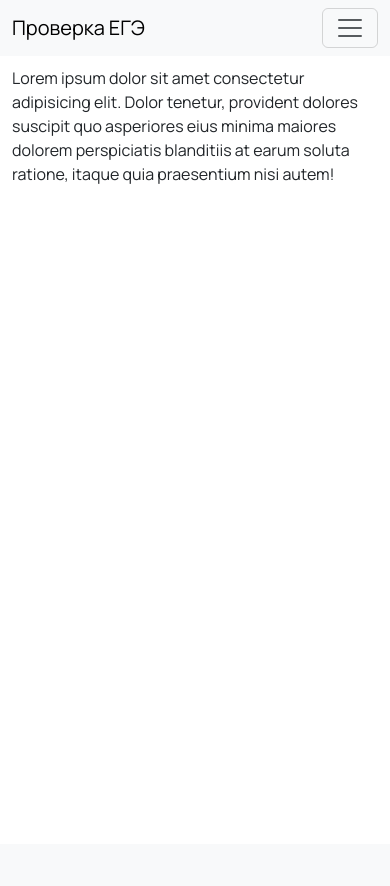
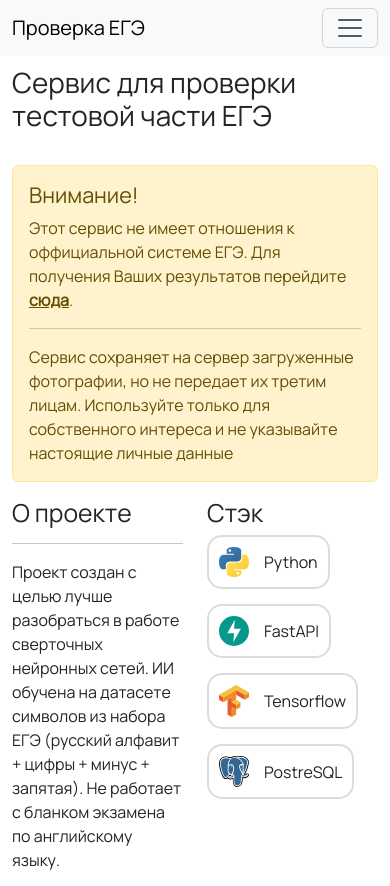
Before and after one commit to ramz1t/EGE_check, a FastAPI app: page / in a window 390 px wide. Shown: the top 886 px of the page. Before the commit the page ends 184 px from the top, so only its background shows below. Run offline with FastAPI, Linux system fonts and the light colour scheme.

Commit message:
done main page

```diff
--- a/ai.py
+++ b/ai.py
@@ -158,7 +158,7 @@ def img_to_str(model: Any, image_file: str, type: str):
 
 
 if __name__ == "__main__":
-    type = 'l'
+    type = 'n'
     # model = ege_model_3(type)
     # emnist_train(model, type)
     # model.save(f'keras_models/{type}_ege_model3.h5')
--- a/server.py
+++ b/server.py
@@ -1,4 +1,4 @@
-from fastapi import FastAPI, UploadFile, File
+from fastapi import FastAPI, UploadFile, File, Form
 from uvicorn import run
 from fastapi.staticfiles import StaticFiles
 from fastapi.requests import Request
@@ -28,5 +28,15 @@ def submit_list(request: Request, files: List[UploadFile] = File(...)):
     return templates.TemplateResponse('submit.html', {'request': request, 'message': f'{len(files)} файл(ов) успешно сохранены'})
 
 
+@app.get('/check')
+def check_page(request: Request):
+    return templates.TemplateResponse('check.html', {'request': request})
+
+
+@app.post('/check')
+def get_result(request: Request, number: str = Form(...)):
+    return templates.TemplateResponse('check.html', {'request': request, 'number': number})
+
+
 if __name__ == '__main__':
     run('server:app', port=5000, reload=True)
--- a/site/static/script.js
+++ b/site/static/script.js
@@ -58,3 +58,12 @@ function updateImageDisplay() {
         }
     }
 }
+
+const loadAge = () => {
+    var dob = new Date("06/25/2005")
+    var month_diff = Date.now() - dob.getTime()
+    var age_dt = new Date(month_diff)
+    var year = age_dt.getUTCFullYear()
+    var age = Math.abs(year - 1970)
+    document.getElementById('age').innerText = age
+}
--- a/site/static/style.css
+++ b/site/static/style.css
@@ -8,6 +8,8 @@ nav {
 
 .form_image {
     width: 200px;
+    border: 1px solid black;
+    border-radius: 0.375rem;
 }
 
 .form {
@@ -16,8 +18,54 @@ nav {
     gap: 1rem;
 }
 
+.form button {
+    width: fit-content;
+}
+
+.result_field {
+    width: 300px;
+    border-radius: 10px;
+}
+
+.result_number_field {
+    padding-top: 1rem;
+    display: flex;
+    align-items: center;
+    gap: 10px;
+}
+
 .form_list {
     display: flex;
     gap: 1rem;
     flex-wrap: wrap;
 }
+
+.stack-card img {
+    width: 30px;
+}
+
+.stack-card p {
+    margin: 0;
+}
+
+.stack-card {
+    display: flex;
+    gap: 15px;
+    align-items: center;
+    padding: 10px;
+    border: 2px solid gainsboro;
+    width: fit-content;
+    border-radius: 15px;
+}
+
+.stack-list {
+    gap: 15px;
+    display: flex;
+    flex-direction: column;
+}
+
+.card-body {
+    display: flex;
+    flex-direction: column;
+    gap: 30px;
+}
--- a/site/templates/index.html
+++ b/site/templates/index.html
@@ -6,12 +6,77 @@
     <title>Проверка ЕГЭ</title>
 </head>
 
-<body>
+<body onload="loadAge()">
     {% include 'navbar.html' %}
     <div class="container">
-        <p>Lorem ipsum dolor sit amet consectetur adipisicing elit. Dolor tenetur, provident dolores suscipit quo
-            asperiores eius minima maiores dolorem perspiciatis blanditiis at earum soluta ratione, itaque quia
-            praesentium nisi autem!</p>
+        <h1>Сервис для проверки тестовой части ЕГЭ</h1>
+        <br>
+        <div class="alert alert-warning" role="alert">
+            <h4 class="alert-heading">Внимание!</h4>
+            <p>Этот сервис не имеет отношения к оффициальной системе ЕГЭ. Для получения Ваших результатов
+                перейдите <a href="https://www.mos.ru/pgu/ru/services/procedure/0/0/7700000010000186756/"
+                    class="alert-link" target="_blank">сюда</a>.
+            </p>
+            <hr>
+            <p class="mb-0">Сервис сохраняет на сервер загруженные фотографии, но не передает их третим лицам.
+                Используйте только для собственного интереса и не указывайте настоящие личные данные
+            </p>
+        </div>
+        <div class="row">
+            <div class="col">
+                <h2>О проекте</h2>
+                <hr>
+                <p>
+                    Проект создан с целью лучше разобраться в работе сверточных нейронных сетей. ИИ обучена на датасете
+                    символов из набора ЕГЭ (русский алфавит + цифры + минус + запятая). Не работает с бланком экзамена
+                    по английскому языку.
+                </p>
+                <div class="card mb-3" style="max-width: 540px;">
+                    <div class="row g-0">
+                        <div class="col-md-4">
+                            <img src="https://avatars.githubusercontent.com/u/75879061?v=4"
+                                class="img-fluid rounded-start" alt="ramz1t_photo">
+                        </div>
+                        <div class="col-md-8">
+                            <div class="card-body">
+                                <div>
+                                    <h5 class="card-title">Автор: <b>Ramz1t</b></h5>
+                                    <p class="card-text">
+                                        Москва, Россия, <span id="age">1</span> лет.
+                                    </p>
+                                </div>
+
+                                <a href="https://github.com/ramz1t" target="_blank" class="btn btn-primary">Github</a>
+                            </div>
+                        </div>
+                    </div>
+                </div>
+            </div>
+            <div class="col">
+                <h2>Стэк</h2>
+                <div class="stack-list">
+                    <div class="stack-card">
+                        <img src="{{ url_for('static', path='logos/python.svg') }}" alt="python_logo">
+                        <p>Python</p>
+                    </div>
+                    <div class="stack-card">
+                        <img src="{{ url_for('static', path='logos/fastapi.svg') }}" alt="fastapi_logo">
+                        <p>FastAPI</p>
+                    </div>
+                    <div class="stack-card">
+                        <img src="{{ url_for('static', path='logos/tensorflow.svg') }}" alt="tensorlow_logo">
+                        <p>Tensorflow</p>
+                    </div>
+                    <div class="stack-card">
+                        <img src="{{ url_for('static', path='logos/postgresql.svg') }}" alt="posgresql_logo">
+                        <p>PostreSQL</p>
+                    </div>
+                </div>
+            </div>
+        </div>
+
+
+
     </div>
 
 
```
Also changed, not shown: site/templates/check.html (added, +24 -0 lines), photos/test.png, site/static/logos/fastapi.svg (added), site/static/logos/postgresql.svg (added), site/static/logos/python.svg (added), site/static/logos/tensorflow.svg (added).
